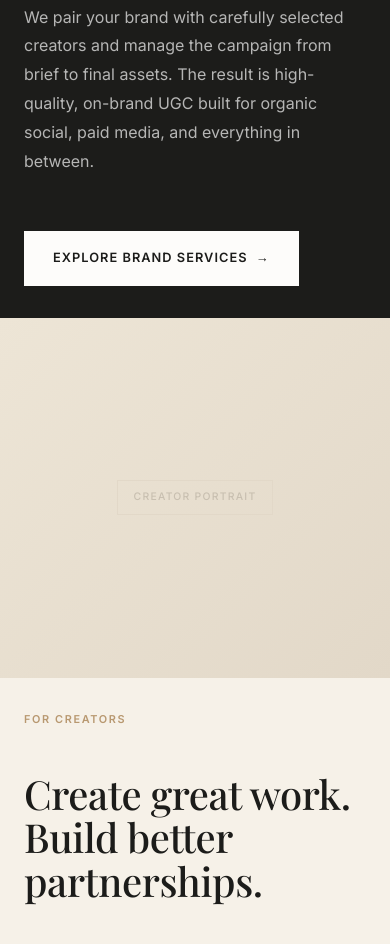
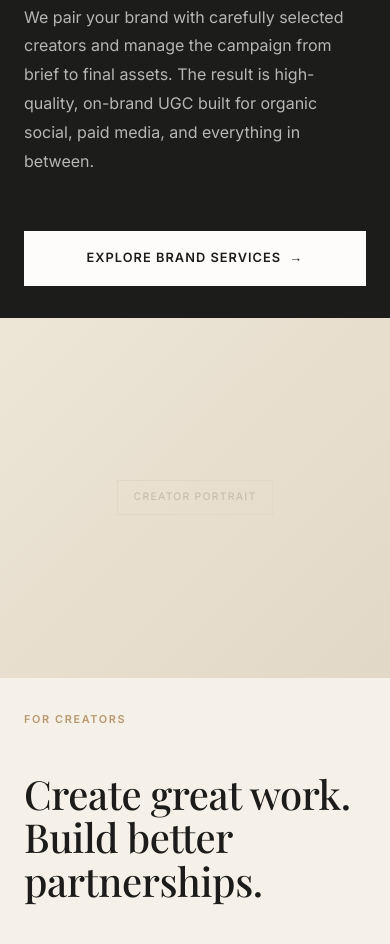
Before and after one commit to Thecreatorhaus/thecreatorhaus-website, a plain HTML site: page index.html in a window 390 px wide. Shown: the part 3017-3961 px from the top of the page. Drawn offline with nearby package versions, Linux system fonts and the light colour scheme; a web font is replaced by a local one.

Commit message:
Fix Brands and Creators CTA width
Updated button styles for better responsiveness.

```diff
--- a/styles.css
+++ b/styles.css
@@ -721,9 +721,12 @@ p { line-height: 1.7; }
 
 .split-content .btn {
   align-self: flex-start;
-  width: fit-content;
+  display: inline-flex;
+  width: max-content !important;
   max-width: 100%;
+  min-width: 250px;
   padding: 1rem 1.75rem;
+  justify-content: center;
 }
 
 .split-visual {
@@ -1252,6 +1255,11 @@ p { line-height: 1.7; }
     gap: 1.25rem;
   }
 
+  .split-content .btn {
+    width: 100% !important;
+    min-width: 0;
+  }
+
   .footer-grid { grid-template-columns: 1fr; }
 
   .tab-btn { font-size: 0.72rem; }
```
